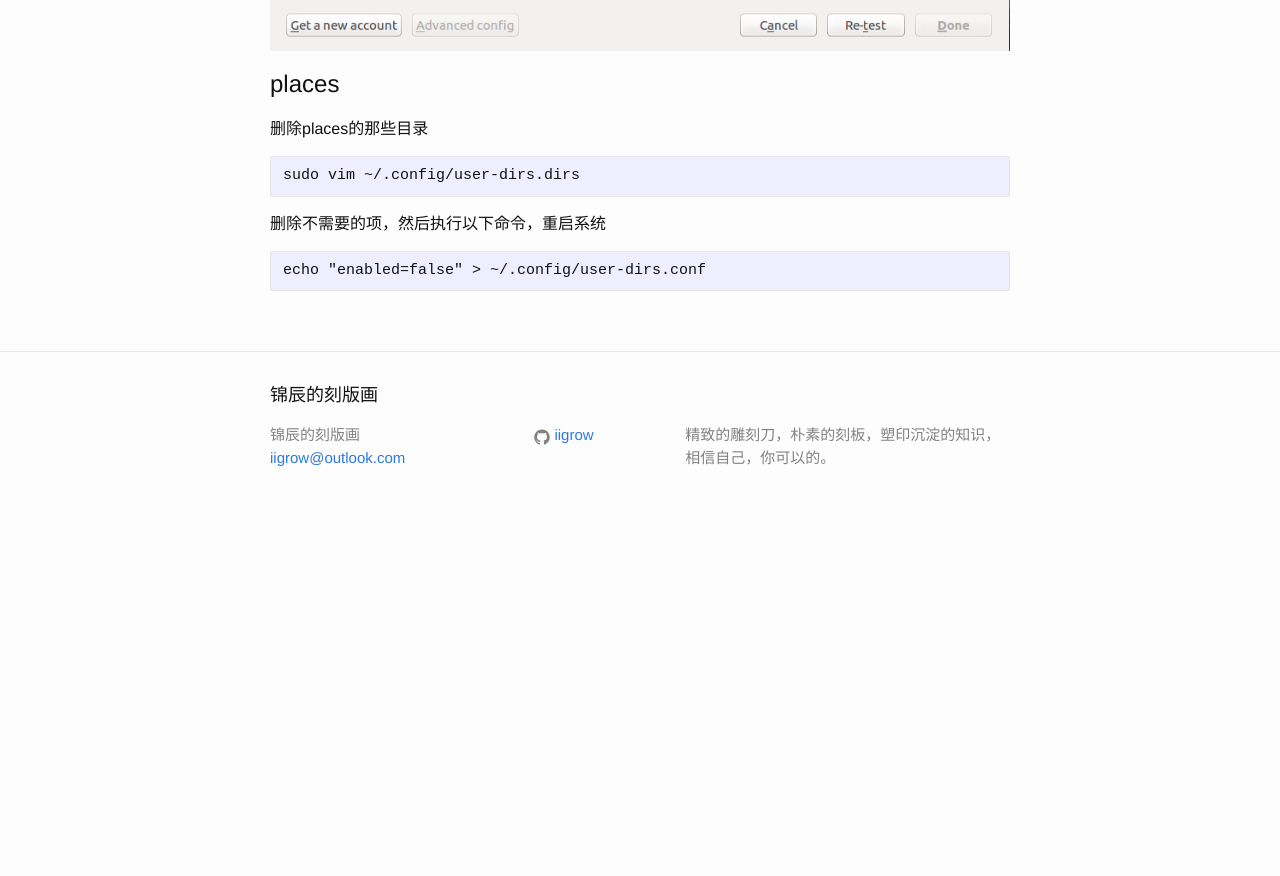
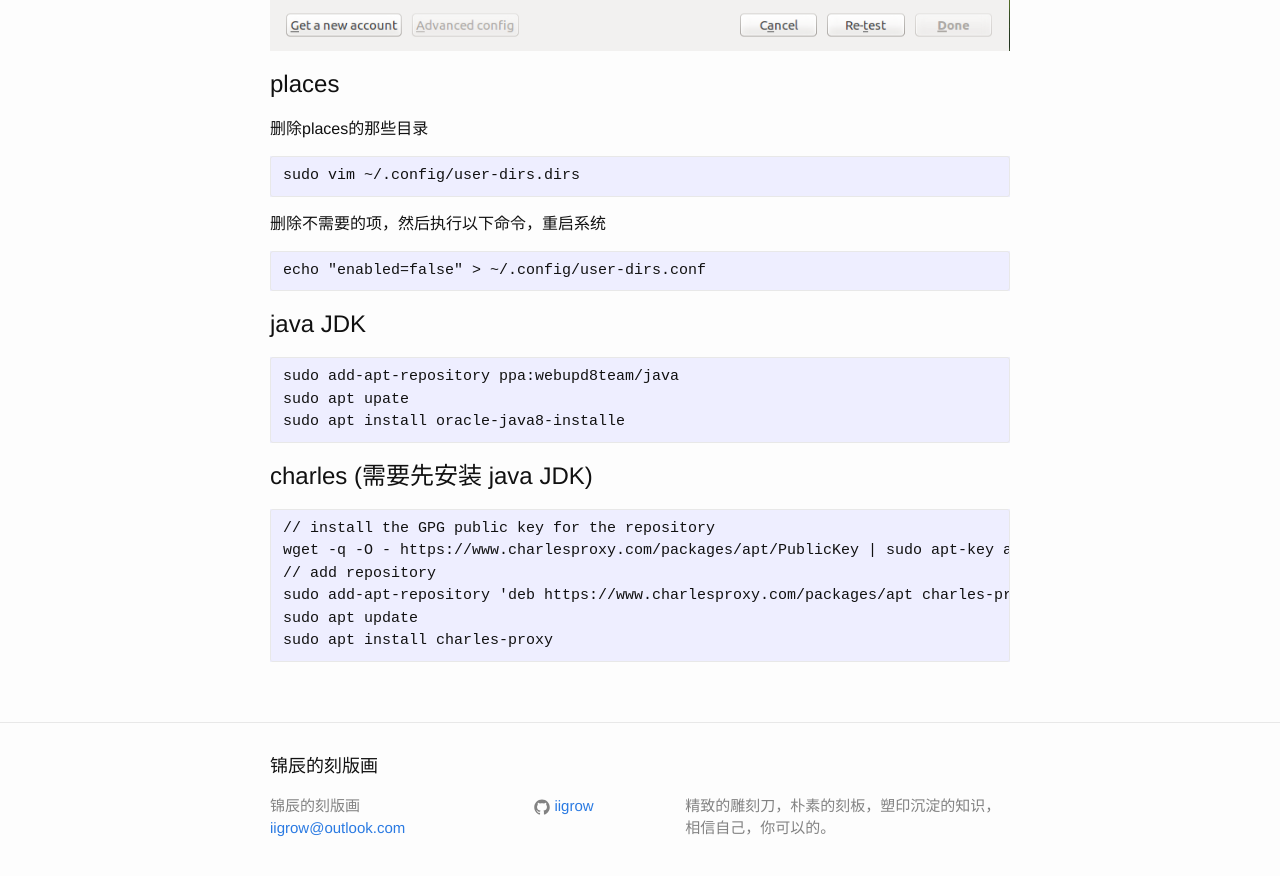
Before and after one commit to codeleafs/iigrow.github.io, a Jekyll site: the page built from _posts/2016-06-30-Ubuntu前端开发起始之路.md, in a window 1280 px wide and 900 px high, scrolled down 3749 px. Shown: the top 876 px of the window. Built offline with Jekyll 4.4.1, drawn with Linux system fonts in a browser that asks for light colours; before the commit the page ends 4278 px from its top, so only the background shows below that.

Commit message:
feat ($view): 添加charles安装说明

```diff
--- a/_posts/2016-06-30-Ubuntu前端开发起始之路.md
+++ b/_posts/2016-06-30-Ubuntu前端开发起始之路.md
@@ -97,3 +97,18 @@ categories: os/ubuntu
   删除不需要的项，然后执行以下命令，重启系统
 
     echo "enabled=false" > ~/.config/user-dirs.conf
+
+# java JDK
+
+    sudo add-apt-repository ppa:webupd8team/java
+    sudo apt upate
+    sudo apt install oracle-java8-installe
+
+# charles (需要先安装 java JDK)
+
+    // install the GPG public key for the repository
+    wget -q -O - https://www.charlesproxy.com/packages/apt/PublicKey | sudo apt-key add -
+    // add repository
+    sudo add-apt-repository 'deb https://www.charlesproxy.com/packages/apt charles-proxy main'
+    sudo apt update
+    sudo apt install charles-proxy
```
